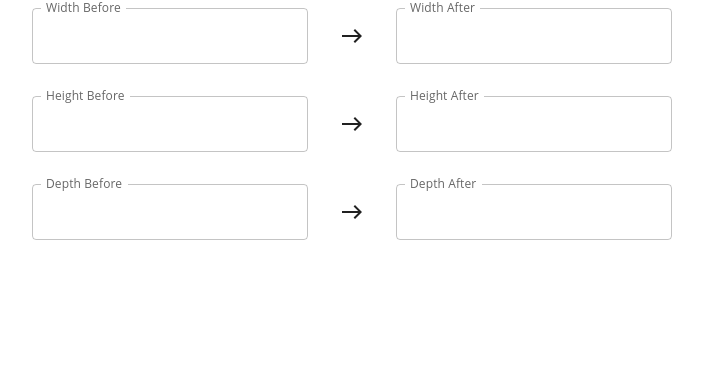
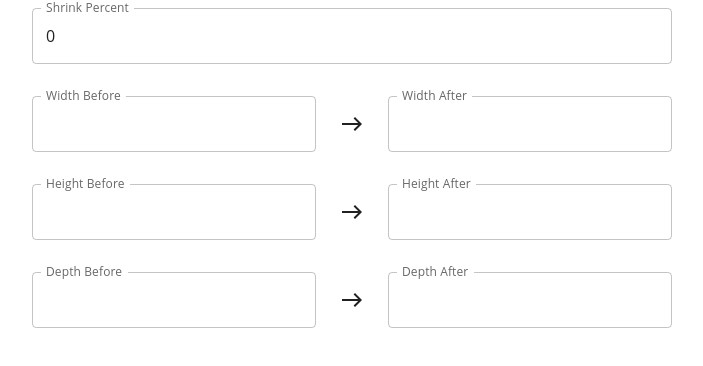
Before and after one commit to lamanopottery/clay-shrink-calculator, a React (Create React App) app: page / in a window 1280 px wide. Shown: the top 366 px of the page, without its empty margins (288-991 px from the left). Built offline with nearby package versions, Linux system fonts and the light colour scheme.

Commit message:
Add shrink percent input

```diff
--- a/src/App.tsx
+++ b/src/App.tsx
@@ -1,7 +1,13 @@
-import { Box } from "@mui/material";
+import { useState } from "react";
+import { Box, TextField } from "@mui/material";
+import { isNumber } from "./utils";
 import ShrinkPair from "./ShrinkPair";
 
-const shrinkage = 0.13;
+const validShrinkPercent = (shrinkPercent: string) => {
+  if (!isNumber(shrinkPercent)) return false;
+  const shrinkPercentNumber = +shrinkPercent;
+  return shrinkPercentNumber >= 0 && shrinkPercentNumber < 100;
+};
 
 const containerSx = {
   display: "flex",
@@ -12,8 +18,22 @@ const containerSx = {
 };
 
 export default function App() {
+  const [shrinkPercent, setShrinkPercent] = useState("0");
+
+  const shrinkage = validShrinkPercent(shrinkPercent)
+    ? +shrinkPercent / 100
+    : 0;
+
   return (
     <Box sx={containerSx} component="form">
+      <TextField
+        fullWidth
+        InputLabelProps={{ shrink: true }}
+        label="Shrink Percent"
+        value={shrinkPercent}
+        error={!validShrinkPercent(shrinkPercent)}
+        onChange={({ target: { value } }) => setShrinkPercent(value)}
+      />
       <ShrinkPair label="Width" shrinkage={shrinkage} />
       <ShrinkPair label="Height" shrinkage={shrinkage} />
       <ShrinkPair label="Depth" shrinkage={shrinkage} />
--- a/src/ShrinkPair.tsx
+++ b/src/ShrinkPair.tsx
@@ -1,10 +1,7 @@
-import { useState } from "react";
+import { useState, useEffect } from "react";
 import { Box, TextField } from "@mui/material";
 import { East } from "@mui/icons-material";
-
-const isNumber = (str: string) => !isNaN(+str) && !isNaN(parseFloat(str));
-
-const rounded = (num: number) => String(+num.toFixed(2));
+import { isNumber, rounded } from "./utils";
 
 type ShrinkPairProps = {
   shrinkage: number;
@@ -17,8 +14,12 @@ export default function ShrinkPair({ shrinkage, label }: ShrinkPairProps) {
 
   const rate = 1 - shrinkage;
 
+  useEffect(() => {
+    setAfter(isNumber(before) ? rounded(+before * rate) : "");
+  }, [rate]); // eslint-disable-line react-hooks/exhaustive-deps
+
   return (
-    <Box sx={{ display: "flex", alignItems: "center", columnGap: 4 }}>
+    <Box sx={{ display: "flex", alignItems: "center", columnGap: 3 }}>
       <TextField
         fullWidth
         InputLabelProps={{ shrink: true }}
--- /dev/null
+++ b/src/utils.ts
@@ -0,0 +1,4 @@
+export const isNumber = (str: string) =>
+  !isNaN(+str) && !isNaN(parseFloat(str));
+
+export const rounded = (num: number) => String(+num.toFixed(2));
```
